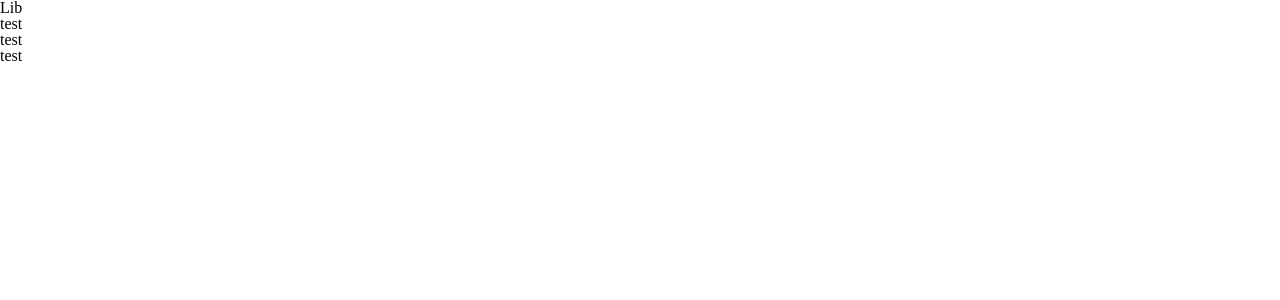
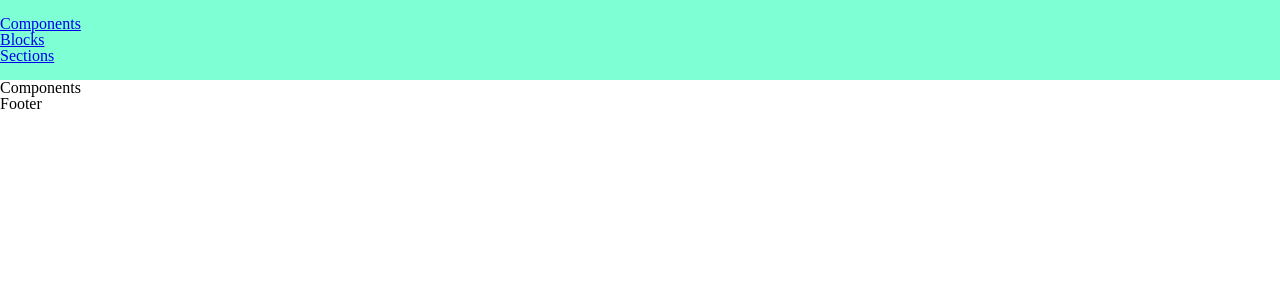
Before and after one commit to SlavaFlava/lib-components, a React (Create React App) app: page /components in a window 1280 px wide. Shown: the top 300 px of the page. Built offline with nearby package versions, Linux system fonts and the light colour scheme.

Commit message:
made the project structure

```diff
--- a/package.json
+++ b/package.json
@@ -12,6 +12,7 @@
     "@types/react-dom": "^18.2.6",
     "react": "^18.2.0",
     "react-dom": "^18.2.0",
+    "react-router-dom": "^6.14.1",
     "react-scripts": "5.0.1",
     "typescript": "^4.9.5",
     "web-vitals": "^2.1.4"
--- a/src/App.tsx
+++ b/src/App.tsx
@@ -1,14 +1,23 @@
+import { Route, Routes } from "react-router-dom";
+import Home from "./project/pages/home";
+import Sections from "./project/pages/sections";
+import Blocks from "./project/pages/blocks";
+import Components from "./project/pages/components";
+import Header from "./project/header";
+import Footer from "./project/footer";
 
 function App() {
   return (
     <div className="App">
-          <h1>Lib</h1>
-          <ul>
-            <li>test</li>
-            <li>test</li>
-            <li>test</li>
-          </ul>
-    </div>
+      <Header/>
+      <Routes>
+        <Route path="/" element={<Home/>}/>
+        <Route path="/sections" element={<Sections/>}/>
+        <Route path="/blocks" element={<Blocks/>}/>
+        <Route path="/components" element={<Components/>}/>
+      </Routes>
+      <Footer/>
+   </div>
   );
 }
 
--- a/src/index.css
+++ b/src/index.css
@@ -1,8 +1,3 @@
-/* http://meyerweb.com/eric/tools/css/reset/
-   v2.0 | 20110126
-   License: none (public domain)
-*/
-
 html, body, div, span, applet, object, iframe,
 h1, h2, h3, h4, h5, h6, p, blockquote, pre,
 a, abbr, acronym, address, big, cite, code,
--- a/src/index.tsx
+++ b/src/index.tsx
@@ -1,12 +1,15 @@
 import ReactDOM from 'react-dom/client';
 import './index.css';
 import App from './App';
+import { BrowserRouter } from 'react-router-dom';
 
 
 const root = ReactDOM.createRoot(
   document.getElementById('root') as HTMLElement
 );
 root.render(
+  <BrowserRouter>
+    <App />
+  </BrowserRouter>
 
-    <App />
 )
--- /dev/null
+++ b/src/project/footer/index.tsx
@@ -0,0 +1,10 @@
+
+
+
+const Footer = () => {
+    return(
+     <h1>Footer</h1>
+    )
+}
+
+export default Footer
--- /dev/null
+++ b/src/project/header/index.module.css
@@ -0,0 +1,16 @@
+.header{
+background-color:aquamarine;
+min-height: 80px;
+display: flex;
+align-items: center;
+}
+.menu{
+display: flex;
+justify-content: space-around;
+align-items: center;
+}
+.menu li{
+    text-transform: uppercase;
+    font-size: 16px;
+    letter-spacing: 1px;
+}
--- /dev/null
+++ b/src/project/header/index.tsx
@@ -0,0 +1,18 @@
+import { NavLink } from "react-router-dom"
+import style from "./index.module.css"
+
+
+const Header = () => {
+  return (
+    <div className={style.header}>
+      <ul>
+        <li><NavLink to={'/'}></NavLink></li>
+        <li><NavLink to={'/components'}>Components</NavLink></li>
+        <li><NavLink to={'/blocks'}>Blocks</NavLink></li>
+        <li><NavLink to={'/sections'}>Sections</NavLink></li>
+      </ul>
+    </div>
+  )
+}
+
+export default Header
--- /dev/null
+++ b/src/project/pages/blocks/index.tsx
@@ -0,0 +1,10 @@
+
+
+
+const Blocks = () => {
+  return (
+    <h1>Blocks</h1>
+  )
+}
+
+export default Blocks
--- /dev/null
+++ b/src/project/pages/components/index.tsx
@@ -0,0 +1,10 @@
+
+
+
+const Components = () => {
+  return (
+    <h1>Components</h1>
+  )
+}
+
+export default Components
--- /dev/null
+++ b/src/project/pages/home/index.tsx
@@ -0,0 +1,10 @@
+
+
+
+const Home = () => {
+  return (
+    <h1>Home</h1>
+  )
+}
+
+export default Home
--- /dev/null
+++ b/src/project/pages/sections/index.tsx
@@ -0,0 +1,10 @@
+
+
+
+const Sections = () => {
+  return (
+    <h1>Sections</h1>
+  )
+}
+
+export default Sections
--- /dev/null
+++ b/src/react-app-env.d.ts
@@ -0,0 +1 @@
+///<reference types="react-scripts" />
```
Also changed, not shown: 1 other file (tests, documents, lock files or other folders).
